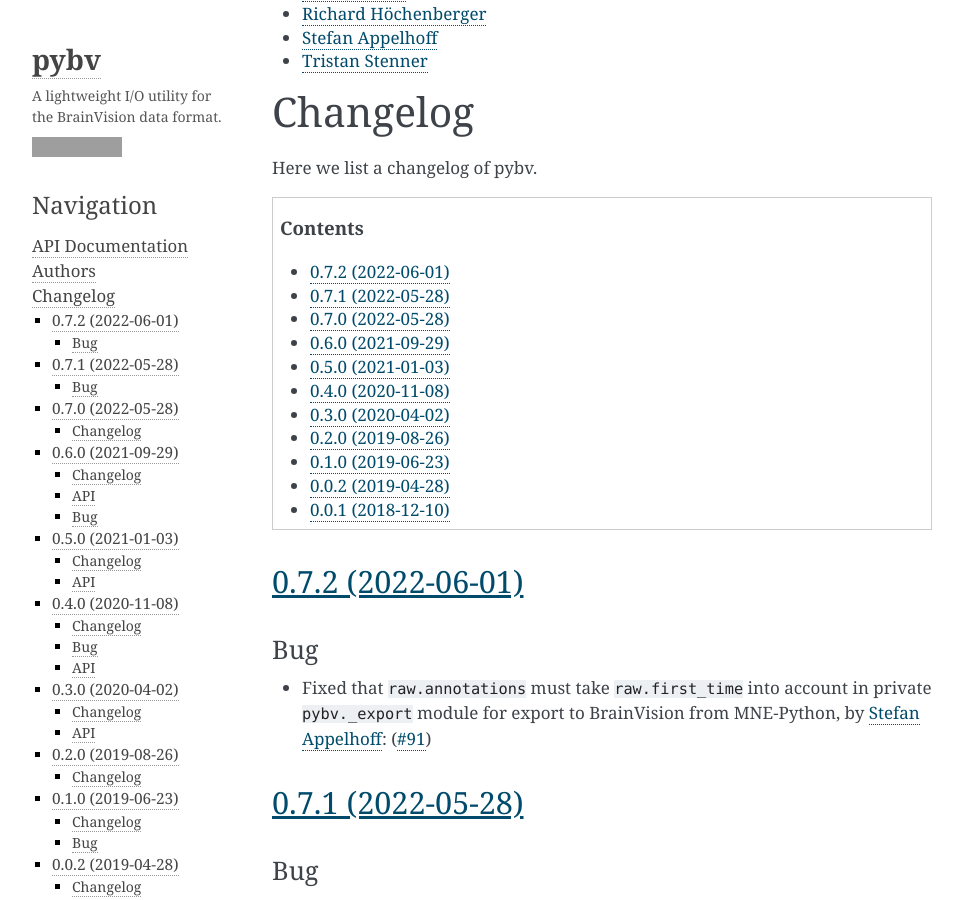
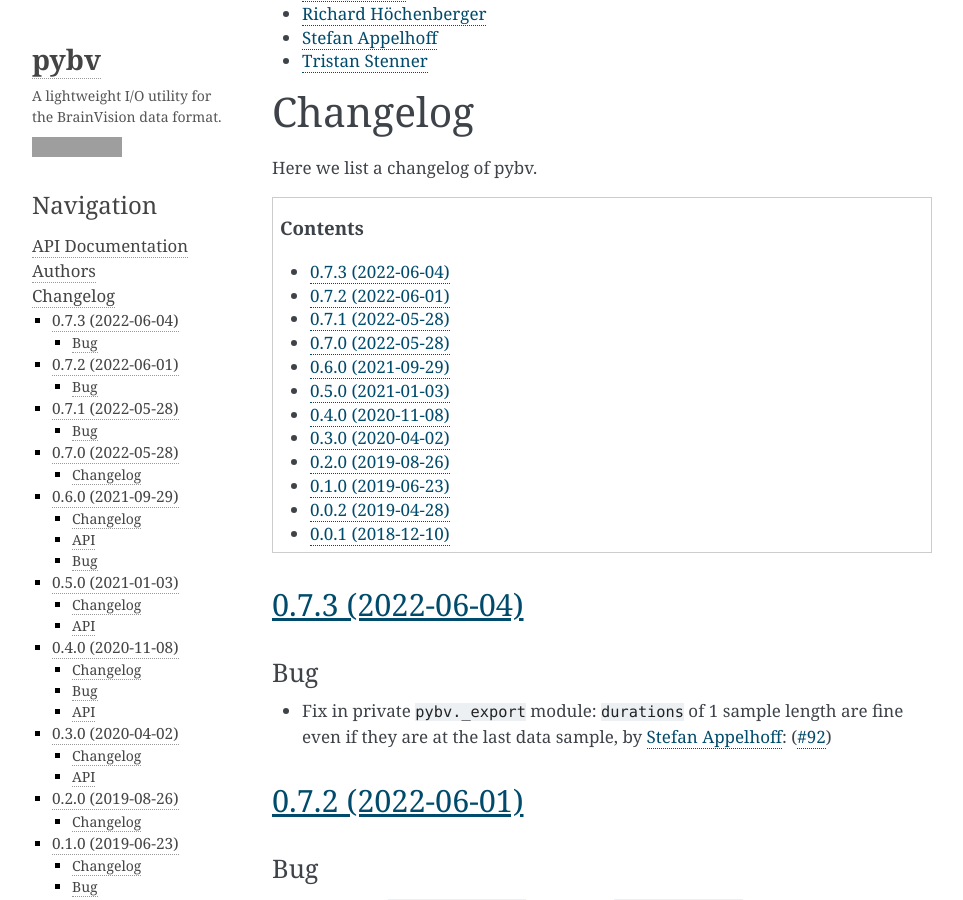
Before and after one commit to bids-standard/pybv, a Sphinx documentation site: the page built from docs/changelog.rst, in a window 1280 px wide and 900 px high, scrolled down 261 px. Shown: the whole window, without its empty margins (148-1111 px from the left). Built offline with Sphinx 7.4.7, drawn with Linux system fonts in a browser that asks for light colours; grey boxes are pictures that could not be loaded.

Commit message:
REL: 0.7.3

```diff
--- a/docs/changelog.rst
+++ b/docs/changelog.rst
@@ -15,6 +15,15 @@
 - `Stefan Appelhoff`_
 - `Tristan Stenner`_
 
+.. _Chris Holdgraf: https://bids.berkeley.edu/people/chris-holdgraf
+.. _Stefan Appelhoff: http://stefanappelhoff.com/
+.. _Tristan Stenner: https://github.com/tstenner
+.. _Phillip Alday: https://palday.bitbucket.io/
+.. _Clemens Brunner: https://cbrnr.github.io/
+.. _Richard Höchenberger: https://hoechenberger.net/
+.. _Adam Li: https://adam2392.github.io/
+.. _Aniket Pradhan: http://home.iiitd.edu.in/~aniket17133/
+
 .. _changelog:
 
 =========
@@ -26,6 +35,13 @@
 .. contents:: Contents
    :local:
    :depth: 1
+
+0.7.3 (2022-06-04)
+==================
+
+Bug
+~~~
+- Fix in private ``pybv._export`` module: ``durations`` of 1 sample length are fine even if they are at the last data sample, by `Stefan Appelhoff`_: (:gh:`92`)
 
 0.7.2 (2022-06-01)
 ==================
--- a/pybv/__init__.py
+++ b/pybv/__init__.py
@@ -1,7 +1,7 @@
 """A lightweight I/O utility for the BrainVision data format."""
 
 
-__version__ = '0.7.2'
+__version__ = '0.7.3'
 from .io import write_brainvision
 
 __all__ = ['write_brainvision']
```
Also changed, not shown: other parts of docs/changelog.rst (+0 -9 lines).
